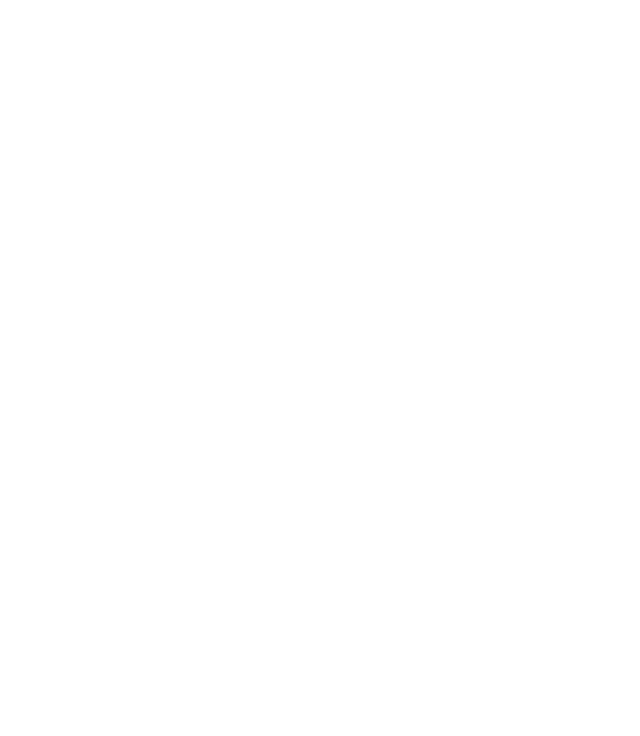
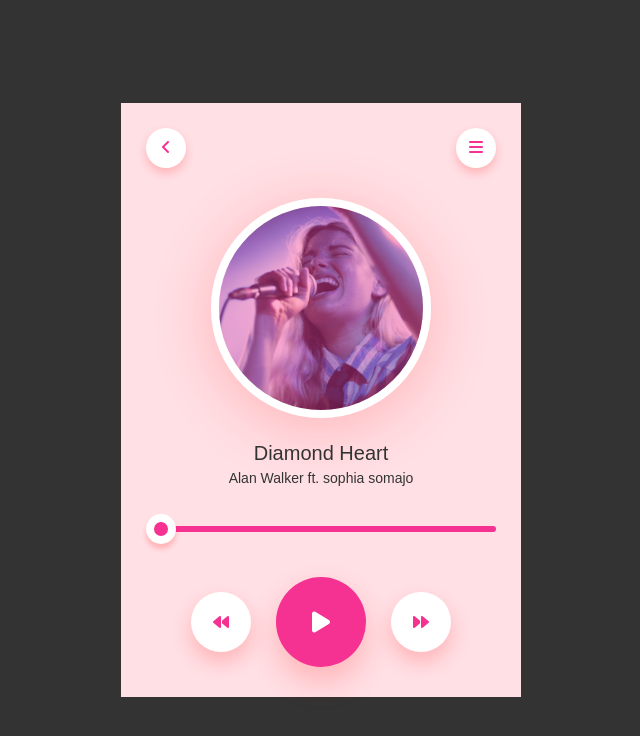
Before and after one commit to The-Stallion78/Music-Player, a plain HTML site: page index.html in a window 1280 px wide. Shown: the whole page, without its empty margins (319-959 px from the left). Drawn offline with Linux system fonts and the light colour scheme.

Commit message:
App working properly

```diff
--- a/app.js
+++ b/app.js
@@ -0,0 +1,36 @@
+let progress = document.getElementById("progress");
+let song = document.getElementById("song");
+let ctrlIcon = document.getElementById("ctrl-Icon");
+
+song.onloadedmetadata = function() {
+    progress.max = song.duration;
+    progress.value = song.currentTime;
+}
+
+
+// This function will check the Play and Pause state of music.
+function playPause() {
+    if(ctrlIcon.classList.contains("fa-pause")) {
+        song.pause();
+        ctrlIcon.classList.remove("fa-pause");
+        ctrlIcon.classList.add("fa-play");
+    }
+    else {
+        song.play();
+        ctrlIcon.classList.add("fa-pause");
+        ctrlIcon.classList.remove("fa-play");
+    }
+}
+
+if(song.play()) {
+    setInterval(()=>{
+        progress.value = song.currentTime;
+    }, 500)
+}
+
+progress.onchange = function () {
+    song.play();
+    song.currentTime = progress.value;
+    ctrlIcon.classList.add("fa-pause");
+    ctrlIcon.classList.remove("fa-play");
+}
--- a/index.html
+++ b/index.html
@@ -5,9 +5,38 @@
     <meta name="viewport" content="width=device-width, initial-scale=1.0">
     <link rel="stylesheet" href="style.css">
     <title>Music App</title>
+    <script src="https://kit.fontawesome.com/aba2ecbbcb.js" crossorigin="anonymous"></script>
 </head>
 <body>
+    <div class="container">
+        <div class="music-player">
+            <nav>
+                <div class="circle">
+                    <i class="fa-solid fa-angle-left"></i>
+                </div>
+                <div class="circle">
+                    <i class="fa-solid fa-bars"></i>
+                </div>
+            </nav>
 
+            <img src="Images/Thumnail.png" class="song-img">
+            <h1>Diamond Heart</h1>
+            <p>Alan Walker ft. sophia somajo</p>
+
+            <audio id="song">
+                <source src="Songs/Alan_Walker_-_Diamond_Heart_(feat._Sophia_Somajo)(128k).mp3" type="audio/mpeg" >
+            </audio>
+            <input type="range" value="0" id="progress">
+
+            <div class="controls">
+                <div><i class="fa-solid fa-backward"></i></div>
+                <div onclick="playPause()"><i class="fa-solid fa-play" id="ctrl-Icon"></i></div>
+                <div><i class="fa-solid fa-forward"></i></div>
+            </div>
+
+
+        </div>
+    </div>
 
 
     <script src="app.js"></script>
--- a/style.css
+++ b/style.css
@@ -6,3 +6,102 @@
     box-sizing: border-box;
     font-family: 'Poppins', sans-serif;
 }
+
+.container{
+    width: 100%;
+    height: 100vh;
+    background: #333;
+    align-items: center;
+    justify-content: center;
+    flex-wrap: wrap;
+    display: flex;
+}
+
+.music-player {
+    background: #ffe0e5;
+    width: 400px;
+    padding: 25px 25px;
+    text-align: center;
+}
+
+nav {
+    display: flex;
+    justify-content: space-between;
+    margin-bottom: 30px;
+}
+
+nav .circle {
+    border-radius: 50%;
+    width: 40px;
+    height: 40px;
+    line-height: 40px;
+    background: #fff;
+    color: #f53192;
+    box-shadow: 0 5px 10px rgba(255, 26, 26, 0.22);
+}
+
+.song-img {
+    width: 220px;
+    border-radius: 50%;
+    border: 8px solid #fff;
+    box-shadow: 0 10px 60px rgba(255, 26, 26, 0.22);
+}
+
+.music-player h1 {
+    font-size: 20px;
+    font-weight: 400;
+    color: #333;
+    margin-top: 20px;
+}
+
+.music-player p {
+    font-size: 14px;
+    color: #333;
+    margin-top: 5px;
+}
+
+#progress {
+    -webkit-appearance: none;
+    width: 100%;
+    height: 6px;
+    background: #f53192;
+    border-radius: 4px;
+    cursor: pointer;
+    margin: 40px 0;
+}
+
+#progress::-webkit-slider-thumb {
+    -webkit-appearance: none;
+    background: #f53192;
+    width: 30px;
+    height: 30px;
+    border-radius: 50%;
+    border: 8px solid #fff;
+    box-shadow: 0 5px 5px rgba(255, 26, 26, 0.22);
+}
+
+.controls {
+    display: flex;
+    justify-content: center;
+    align-items: center;
+}
+
+.controls div {
+    width: 60px;
+    height: 60px;
+    margin: 20px;
+    background: #fff;
+    display: inline-flex;
+    align-items: center;
+    justify-content: center;
+    border-radius: 50%;
+    color: #f53192;
+    box-shadow: 0 10px 20px rgba(255, 26, 26, 0.22);
+    cursor: pointer;
+}
+
+.controls div:nth-child(2) {
+    transform: scale(1.5);
+    background: #f53192;
+    color: #fff;
+}
```
